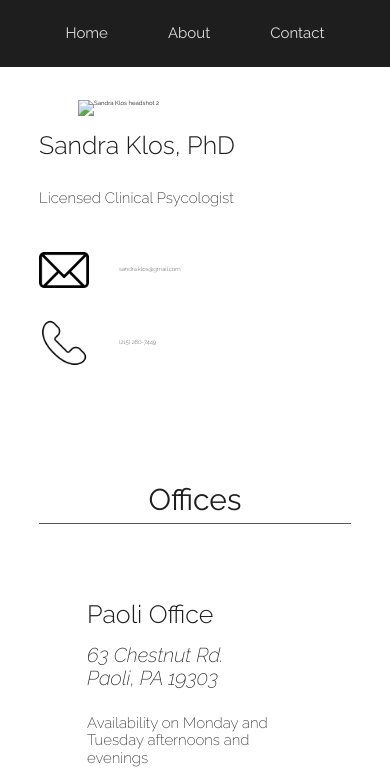
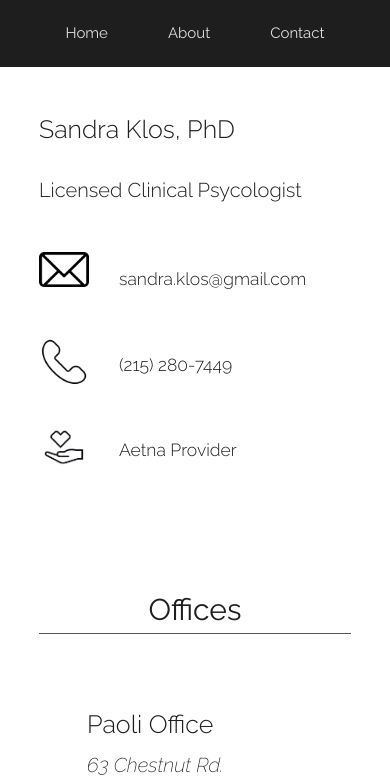
Before and after one commit to bridgetorr17/SandraKlos, a plain HTML site: page contact.html in a window 390 px wide. Shown: the top 778 px of the page. Drawn offline with Linux system fonts and the light colour scheme.

Commit message:
contact page responsiveness

```diff
--- a/contact.html
+++ b/contact.html
@@ -38,9 +38,13 @@
                     <img src="images/phone.png" alt="phone">
                     <h3>(215) 280-7449</h3>
                 </div>
+                <div class="iconStyle">
+                    <img src="images/aetna-logo.png" alt="aetna logo">
+                    <h3>Aetna Provider</h3>
+                </div>
             </section>
-            <section class="sub1-container1">
-                <img id="sandyHeadshot2" src="" alt="Sandra Klos headshot 2">
+            <section class="sub1-container1 remove">
+                <img id="sandyHeadshot" src="images/sandy.jpg" alt="Sandra Klos headshot 2">
             </section>
         </section>
         <section class="container2">
--- a/css/styles.css
+++ b/css/styles.css
@@ -58,7 +58,7 @@ main{
     flex-direction: row;
     justify-content: center;
     flex-wrap: wrap;
-    padding: 5rem 0;
+    padding: 10rem 0 5rem 0;
 }
 
 .sub1-container1{
@@ -163,7 +163,12 @@ h2{
     padding-top: 2rem;
 }
 
-h3, h5{
+h3{
+    font-size: 2rem;
+    font-weight: 300;
+}
+
+h5{
     font-size: 1.5rem;
     font-weight: 200;
 }
@@ -248,7 +253,7 @@ a:hover{
 
 .map{
     width: 50%;
-    height: 100%;
+    height: 300px;
     padding: 2rem;
 }
 
@@ -261,10 +266,11 @@ a:hover{
         display: flex;
         flex-direction: column-reverse;
         align-items: center;
+        width: 100%;
     }
 
-    .sub2-container2 p{
-        width: 100%;
+    .map{
+        width: 75%;
     }
 
     .sub1-container2 {
@@ -280,6 +286,7 @@ a:hover{
     .container1{
         flex-direction: column-reverse;
         align-items: center;
+        padding-top: 5rem;
     }
 
     .sub1-container1{
@@ -300,6 +307,16 @@ a:hover{
         padding: 0;
     }
 
+    .iconStyle h3{
+        font-size: 4.5vw
+    }
+
+    .map{
+        width: 100%;
+        height: 100%;
+        padding: 2rem;
+    }
+
     .remove{
         display: none;
     }
```
